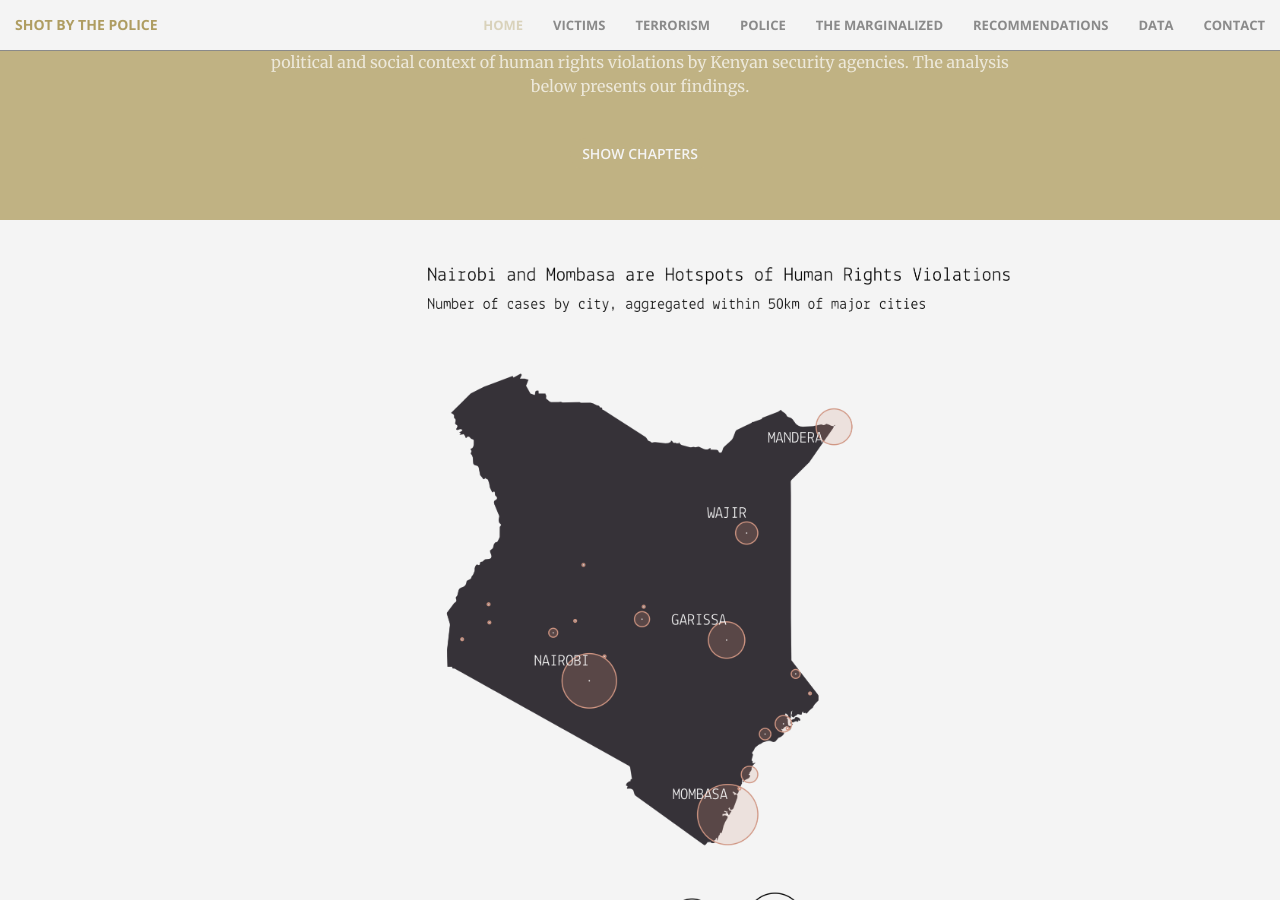
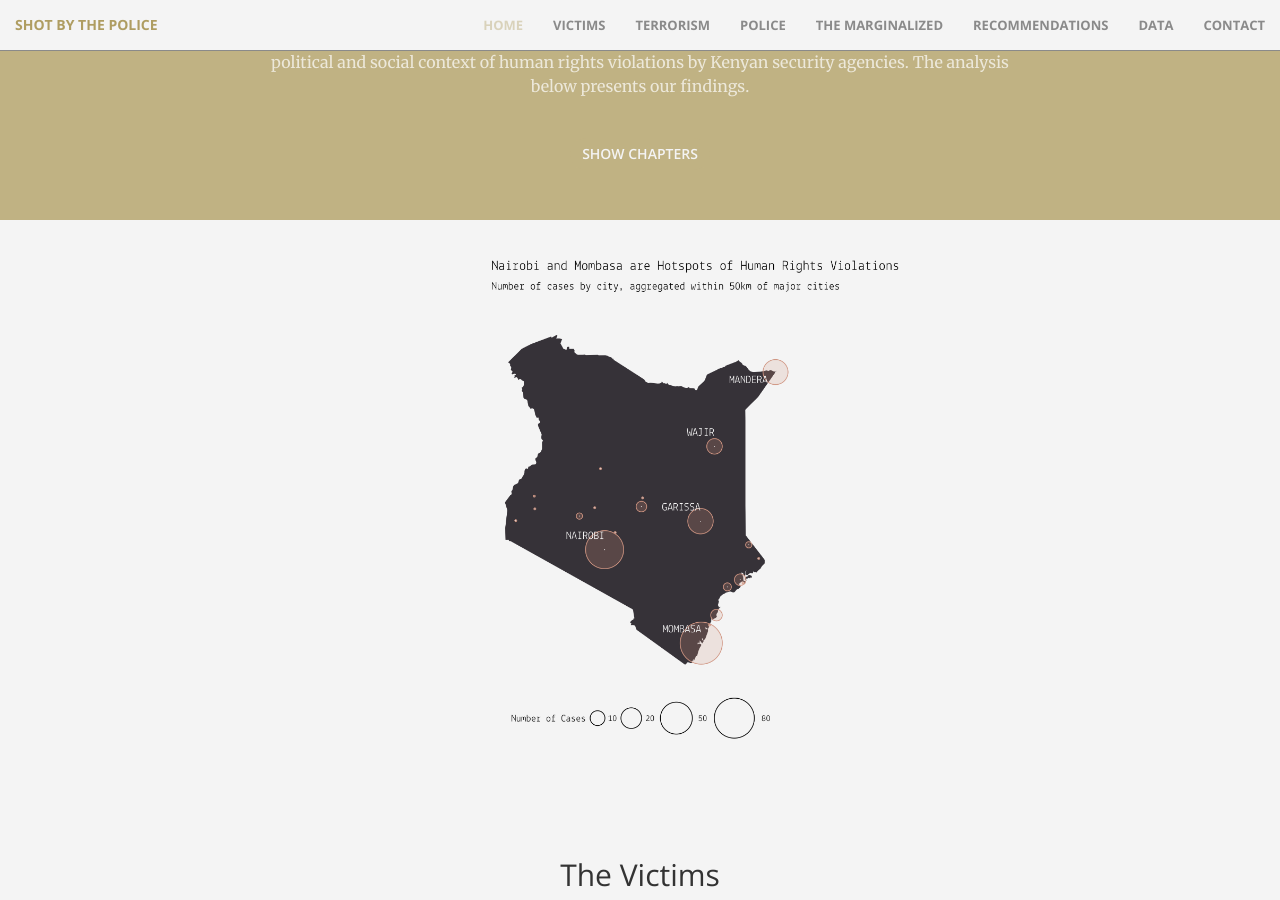
Before and after one commit to lucienbaumgartner/capstone_webdev, a Jekyll site: the page built from index.html, in a window 1280 px wide and 900 px high, scrolled down 1074 px. Built offline with Jekyll 4.4.1, drawn with Linux system fonts in a browser that asks for light colours; nearby versions of some CDN libraries.

Commit message:
viz fromatting

```diff
--- a/_includes/map.html
+++ b/_includes/map.html
@@ -1,6 +1,6 @@
 <section id="map">
   <div class="container-fluid">
       <div class="row no-gutter">
-        <img class="img-responsive center-block contact-pic" src="../capstone_webdev/img/viz/webdev_overview_map.png" height="1500px" width="1600px">
+        <img class="img-responsive center-block contact-pic" src="../capstone_webdev/img/viz/webdev_overview_map.png" height="900px" width="900px">
       </div>
 </section>
```
